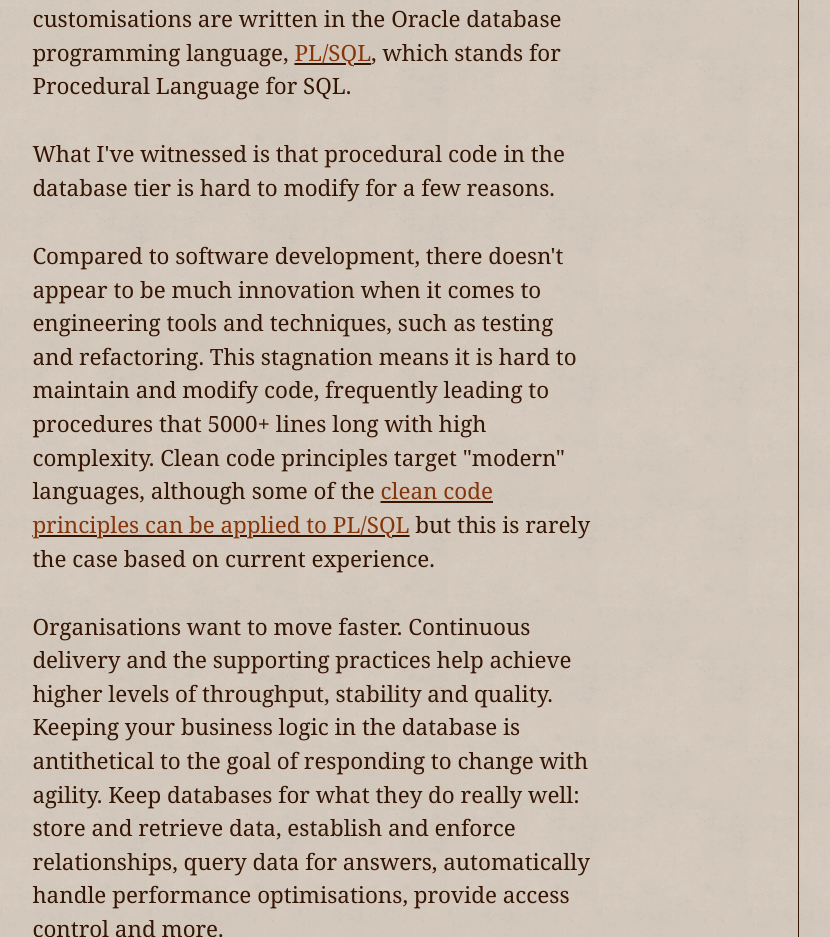
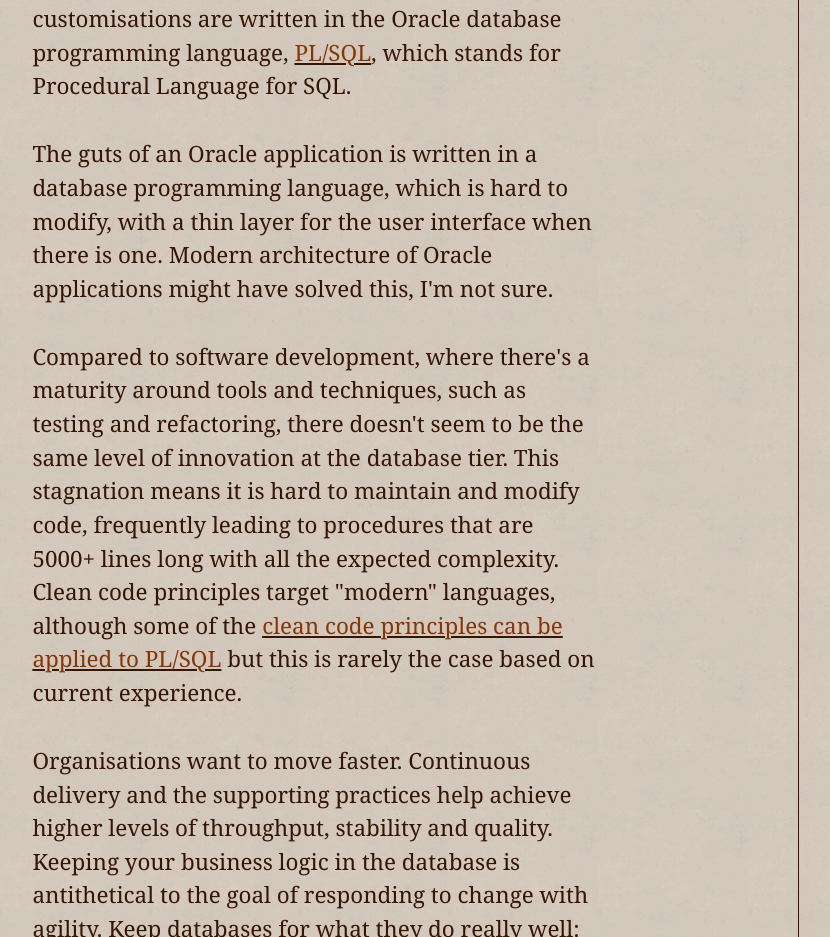
Before and after one commit to rowlando/microblog, an Eleventy site: page src/index.md in a window 1280 px wide. Shown: the part 840-1777 px from the top of the page, without its empty margins (2-832 px from the left). Built offline with nearby package versions, Linux system fonts and the light colour scheme; Eleventy itself is replaced by a stand-in of ours; files that its build step writes are made by us from their sources.

Commit message:
Update 1591522217.md

```diff
--- a/src/posts/1591522217.md
+++ b/src/posts/1591522217.md
@@ -5,9 +5,9 @@
 
 Oracle itself was founded in 1977 and it went on to build a great database business. Then it moved into the [application tier](https://en.wikipedia.org/wiki/Oracle_Applications), packaging up enterprise resource planning (ERP), customer relationship management (CRM) and supply-chain management (SCM) software. Much of the software customisations are written in the Oracle database programming language, [PL/SQL](https://en.wikipedia.org/wiki/PL/SQL), which stands for Procedural Language for SQL.
 
-What I've witnessed is that procedural code in the database tier is hard to modify for a few reasons.
+The guts of an Oracle application is written in a database programming language, which is hard to modify, with a thin layer for the user interface when there is one. Modern architecture of Oracle applications might have solved this, I'm not sure.
 
-Compared to software development, there doesn't appear to be much innovation when it comes to engineering tools and techniques, such as testing and refactoring. This stagnation means it is hard to maintain and modify code, frequently leading to procedures that 5000+ lines long with high complexity. Clean code principles target "modern" languages, although some of the [clean code principles can be applied to PL/SQL](http://blog.code-cop.org/2016/06/oracle-code-qa.html) but this is rarely the case based on current experience.
+Compared to software development, where there's a maturity around tools and techniques, such as testing and refactoring, there doesn't seem to be the same level of innovation at the database tier. This stagnation means it is hard to maintain and modify code, frequently leading to procedures that are 5000+ lines long with all the expected complexity. Clean code principles target "modern" languages, although some of the [clean code principles can be applied to PL/SQL](http://blog.code-cop.org/2016/06/oracle-code-qa.html) but this is rarely the case based on current experience.
 
 Organisations want to move faster. Continuous delivery and the supporting practices help achieve higher levels of throughput, stability and quality. Keeping your business logic in the database is antithetical to the goal of responding to change with agility. Keep databases for what they do really well: store and retrieve data, establish and enforce relationships, query data for answers, automatically handle performance optimisations, provide access control and more.
 
```
